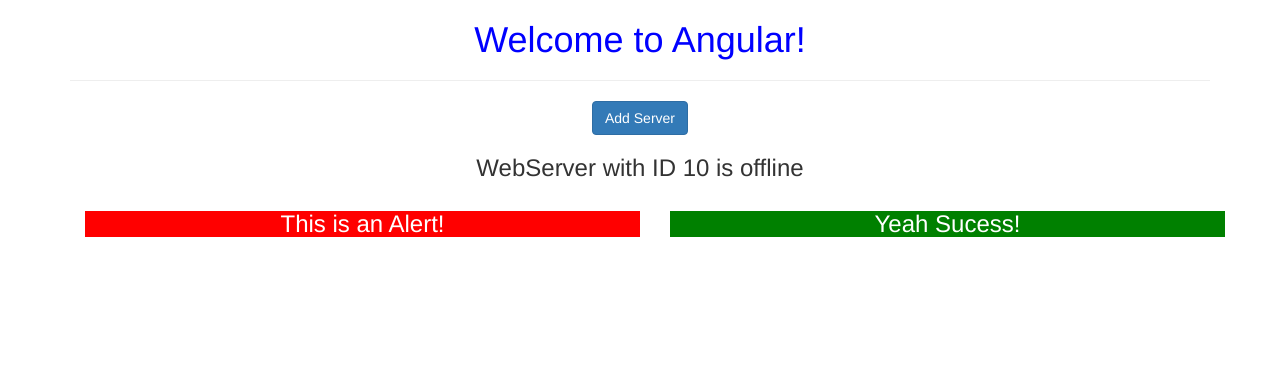
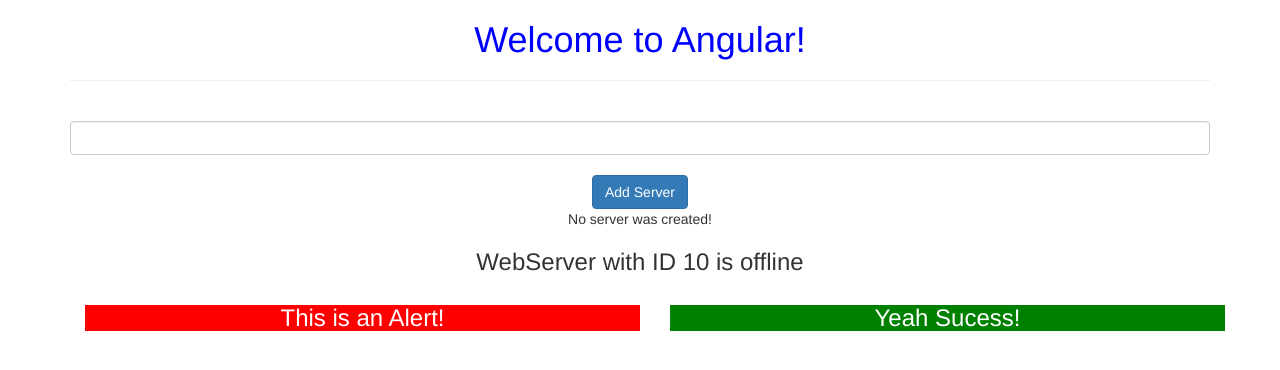
Before and after one commit to mlhz312/angular_training, an Angular app: page / in a window 1280 px wide. Shown: the top 370 px of the page. Built offline with nearby package versions, Linux system fonts and the light colour scheme.

Commit message:
Ended with two way data-binding

```diff
--- a/src/app/servers/servers.component.html
+++ b/src/app/servers/servers.component.html
@@ -1,2 +1,7 @@
-<button class="btn btn-primary" [disabled]="!allowNewServer" >Add Server</button>
+<label> {{ serverName }} </label>
+<!-- <input type="text" class="form-control" (input)="onUpdateServerName($event)"> -->
+<input type="text" class="form-control" [(ngModel)]="serverName">
+<br>
+<button class="btn btn-primary" [disabled]="!allowNewServer" (click)="onCreateServer()" >Add Server</button>
+<p> {{ serverCreationStatus }} </p>
 <app-server></app-server>
--- a/src/app/servers/servers.component.ts
+++ b/src/app/servers/servers.component.ts
@@ -7,6 +7,8 @@ import { Component, OnInit } from '@angular/core';
 })
 export class ServersComponent implements OnInit {
   allowNewServer = false;
+  serverCreationStatus = 'No server was created!';
+  serverName = '';
 
   constructor() {
     setTimeout(() => {
@@ -17,6 +19,12 @@ export class ServersComponent implements OnInit {
   ngOnInit() {
   }
 
+  onCreateServer() {
+    this.serverCreationStatus = 'Server was created!';
+  }
 
+  onUpdateServerName(event: any) {
+    this.serverName = event.target.value;
+  }
 
 }
```
